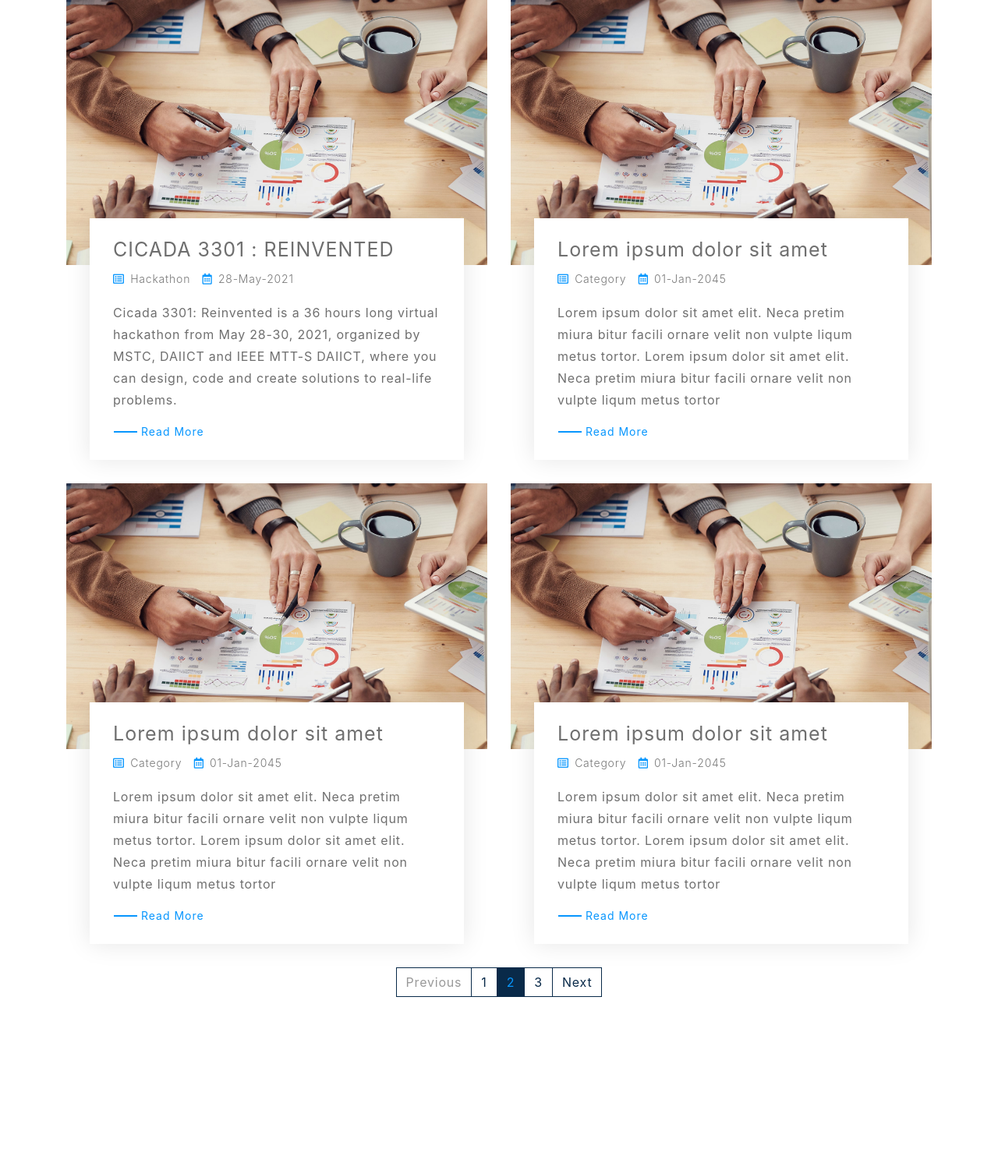
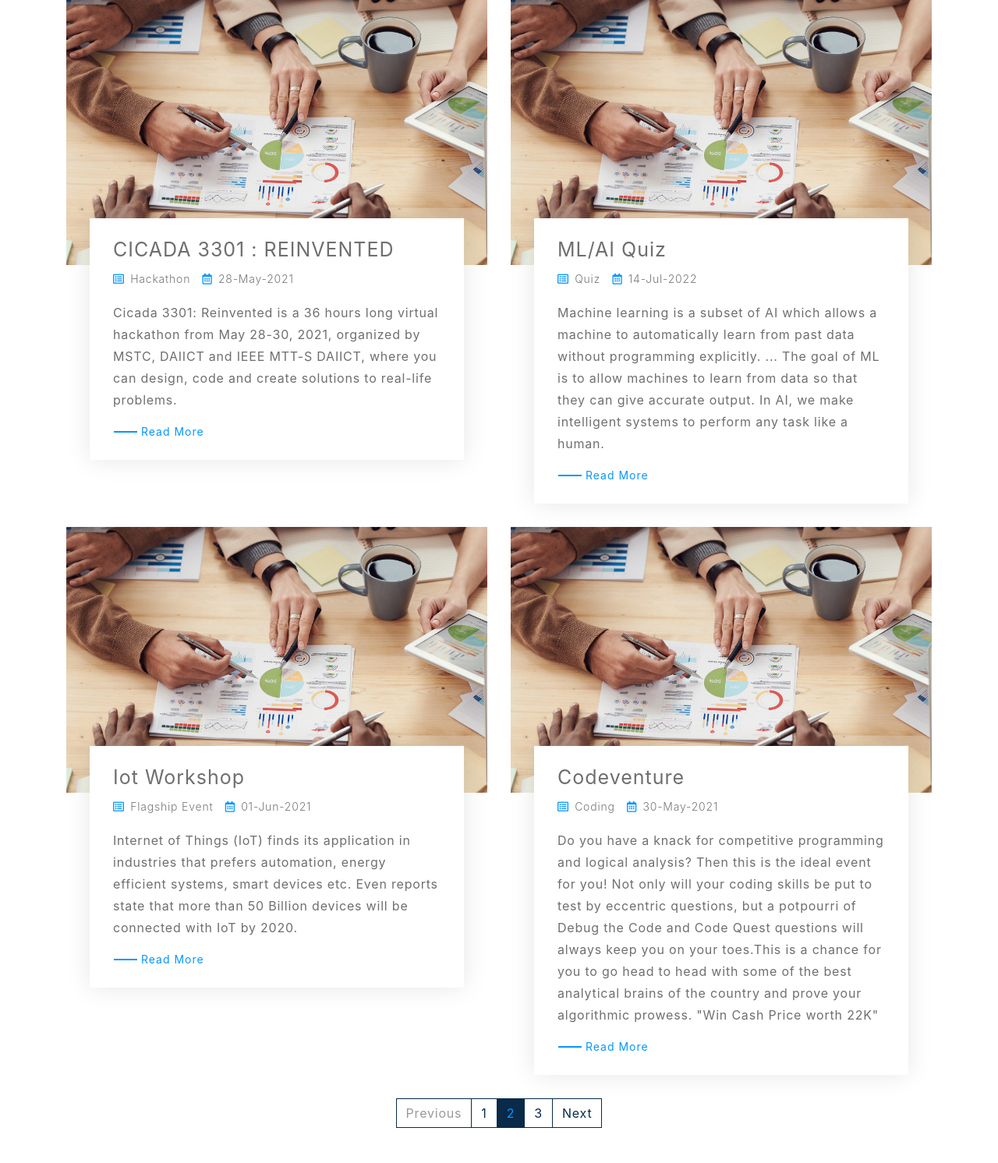
Before and after one commit to Harshpatel2222/Alumni-reinvited, a Django app: page /events/ in a window 1280 px wide. Shown: the part 199-1691 px from the top of the page at 78% size. Before the commit the page ends 1478 px from the top, so only its background shows below. Run offline with Django 3.2, Linux system fonts and the light colour scheme; some libraries are stand-ins or nearby versions.

Commit message:
Events Updated

```diff
--- a/alumini_reinvited/web/templates/web/events.html
+++ b/alumini_reinvited/web/templates/web/events.html
@@ -36,16 +36,17 @@
                         <img src="{% static 'images/events1.jpg' %}" alt="Blog">
                     </div>
                     <div class="blog-content">
-                        <h2 class="blog-title">Lorem ipsum dolor sit amet</h2>
+                        <h2 class="blog-title">ML/AI Quiz</h2>
                         <div class="blog-meta">
                             <i class="fa fa-list-alt"></i>
-                            <a href="">Category</a>
+                            <a href="">Quiz</a>
                             <i class="fa fa-calendar-alt"></i>
-                            <p>01-Jan-2045</p>
+                            <p>14-Jul-2022</p>
                         </div>
                         <div class="blog-text">
                             <p>
-                                Lorem ipsum dolor sit amet elit. Neca pretim miura bitur facili ornare velit non vulpte liqum metus tortor. Lorem ipsum dolor sit amet elit. Neca pretim miura bitur facili ornare velit non vulpte liqum metus tortor
+                                Machine learning is a subset of AI which allows a machine to automatically learn from past data without programming explicitly. ... The goal of ML is to allow machines to learn from data so that they can give accurate output. In AI, we make intelligent
+                                systems to perform any task like a human.
                             </p>
                             <a class="btn" href="">Read More</a>
                         </div>
@@ -58,16 +59,16 @@
                         <img src="{% static 'images/events1.jpg' %}" alt="Blog">
                     </div>
                     <div class="blog-content">
-                        <h2 class="blog-title">Lorem ipsum dolor sit amet</h2>
+                        <h2 class="blog-title">Iot Workshop</h2>
                         <div class="blog-meta">
                             <i class="fa fa-list-alt"></i>
-                            <a href="">Category</a>
+                            <a href="">Flagship Event</a>
                             <i class="fa fa-calendar-alt"></i>
-                            <p>01-Jan-2045</p>
+                            <p>01-Jun-2021</p>
                         </div>
                         <div class="blog-text">
                             <p>
-                                Lorem ipsum dolor sit amet elit. Neca pretim miura bitur facili ornare velit non vulpte liqum metus tortor. Lorem ipsum dolor sit amet elit. Neca pretim miura bitur facili ornare velit non vulpte liqum metus tortor
+                                Internet of Things (IoT) finds its application in industries that prefers automation, energy efficient systems, smart devices etc. Even reports state that more than 50 Billion devices will be connected with IoT by 2020.
                             </p>
                             <a class="btn" href="">Read More</a>
                         </div>
@@ -80,16 +81,17 @@
                         <img src="{% static 'images/events1.jpg' %}" alt="Blog">
                     </div>
                     <div class="blog-content">
-                        <h2 class="blog-title">Lorem ipsum dolor sit amet</h2>
+                        <h2 class="blog-title">Codeventure</h2>
                         <div class="blog-meta">
                             <i class="fa fa-list-alt"></i>
-                            <a href="">Category</a>
+                            <a href="">Coding</a>
                             <i class="fa fa-calendar-alt"></i>
-                            <p>01-Jan-2045</p>
+                            <p>30-May-2021</p>
                         </div>
                         <div class="blog-text">
                             <p>
-                                Lorem ipsum dolor sit amet elit. Neca pretim miura bitur facili ornare velit non vulpte liqum metus tortor. Lorem ipsum dolor sit amet elit. Neca pretim miura bitur facili ornare velit non vulpte liqum metus tortor
+                                Do you have a knack for competitive programming and logical analysis? Then this is the ideal event for you! Not only will your coding skills be put to test by eccentric questions, but a potpourri of Debug the Code and Code Quest questions will always
+                                keep you on your toes.This is a chance for you to go head to head with some of the best analytical brains of the country and prove your algorithmic prowess. "Win Cash Price worth 22K"
                             </p>
                             <a class="btn" href="">Read More</a>
                         </div>
```
